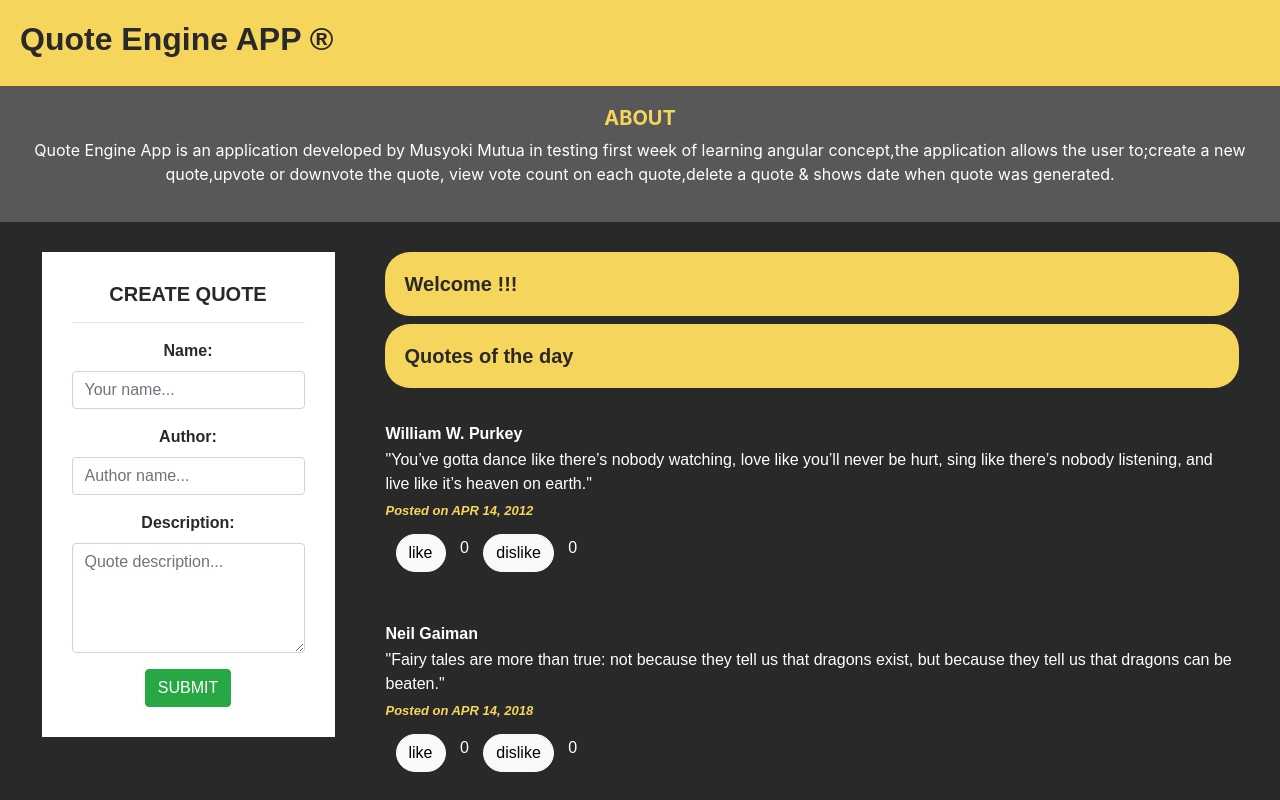
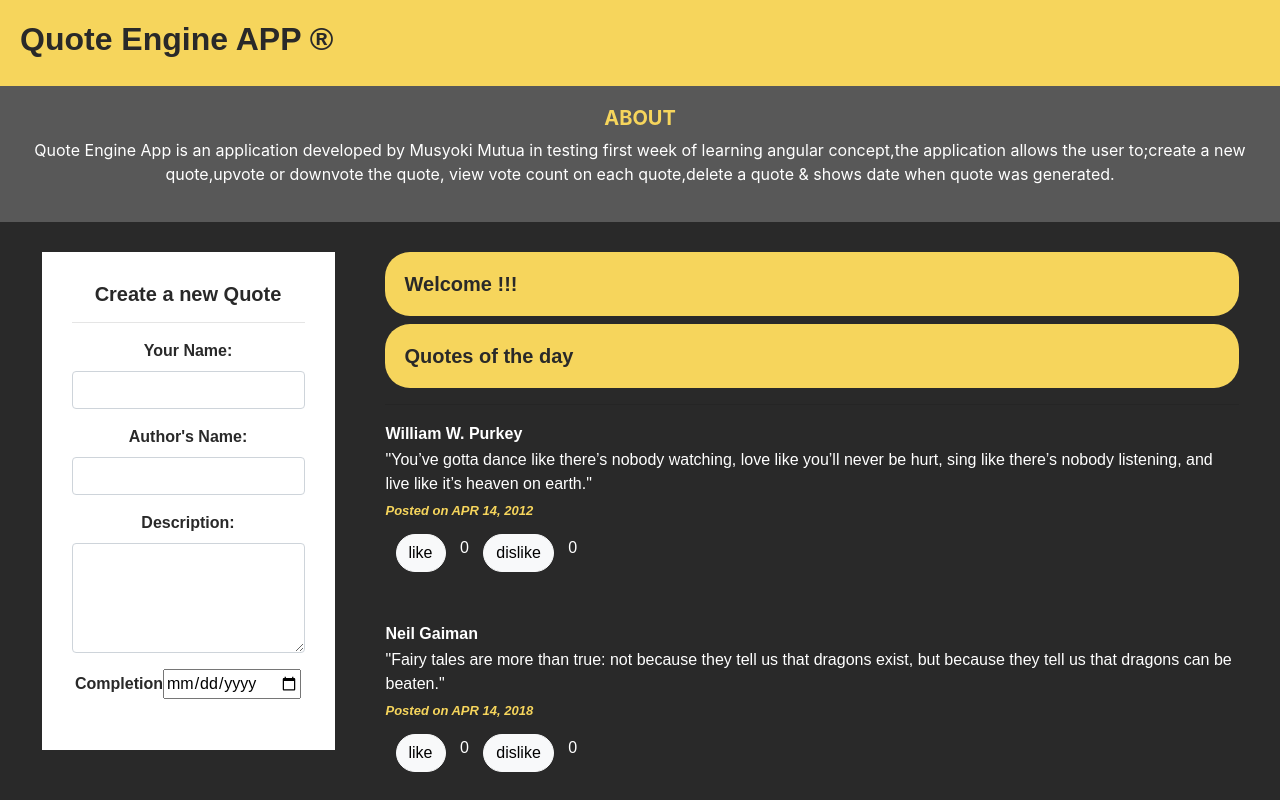
Before and after one commit to msyoki/Angular-week-1-IP, an Angular app: page / in a window 1280 px wide. Shown: the top 800 px of the page. Built offline with nearby package versions, Linux system fonts and the light colour scheme.

Commit message:
more edits on form

```diff
--- a/src/app/quote-form/quote-form.component.html
+++ b/src/app/quote-form/quote-form.component.html
@@ -1,30 +1,34 @@
 <div class="form">
 
     <div class="header">
-        <h5 class="text-center"><strong>CREATE QUOTE</strong></h5>
+        <h5 class="text-center"><strong>Create a new Quote</strong></h5>
     </div>
     <hr>
-    <form   #quoteForm='ngForm'>
+    <form #quoteForm='ngForm'>
         <div class="form-group">
 
-            <label for="name">Name:</label>
-            <input type="text"  placeholder= 'Your name...'required class="form-control" id="name" [(ngModel)]="newQuote.name" name="name">
-            <!-- Testing to see if we get any data -->
+            <label for="name">Your Name:</label>
+            <input type="text" required class="form-control" id="name1">
+            <!-- Your name -->
 
         </div>
         <div class="form-group">
 
-            <label for="name">Author:</label>
-            <input type="text"  placeholder= 'Author name...'required class="form-control" id="name"  name="name">
-            <!-- Testing to see if we get any data -->
+            <label for="name">Author's Name:</label>
+            <input type="text"  required class="form-control" id="name2">
+            <!--Authors name -->
 
         </div>
         <div class="form-group">
 
             <label for="description">Description:</label>
-            <textarea class="form-control" id="description" rows="4" placeholder='Quote description...' required></textarea>
+            <textarea class="form-control" id="description" rows="4" required></textarea>
 
         </div>
-        <button type="submit" class="btn btn-success">SUBMIT</button>
+        <div class="form-group">
+            <label for="complete">Completion</label>
+            <input type='date' id="complete" required>
+
+        </div>
     </form>
 </div>
```
